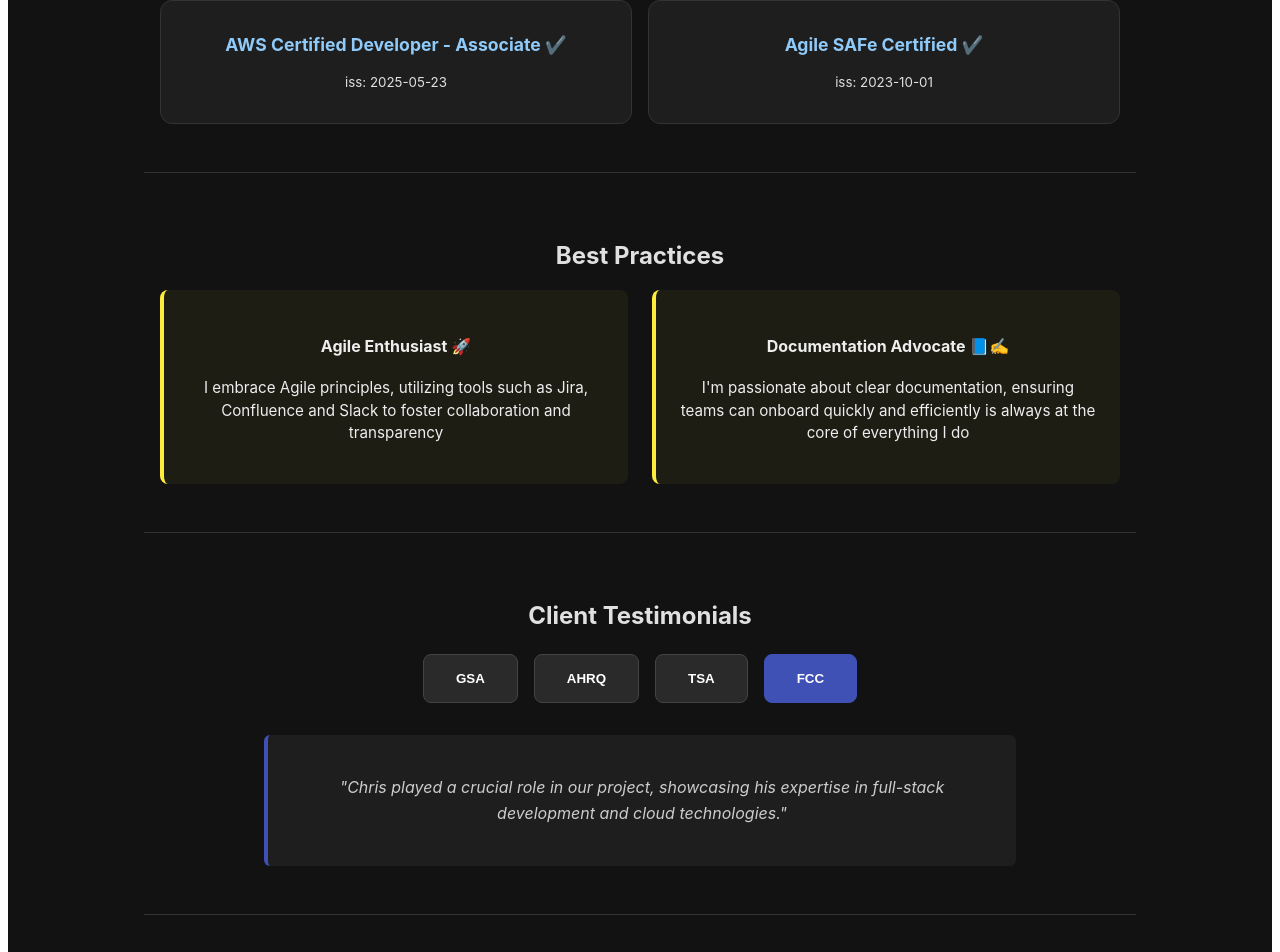
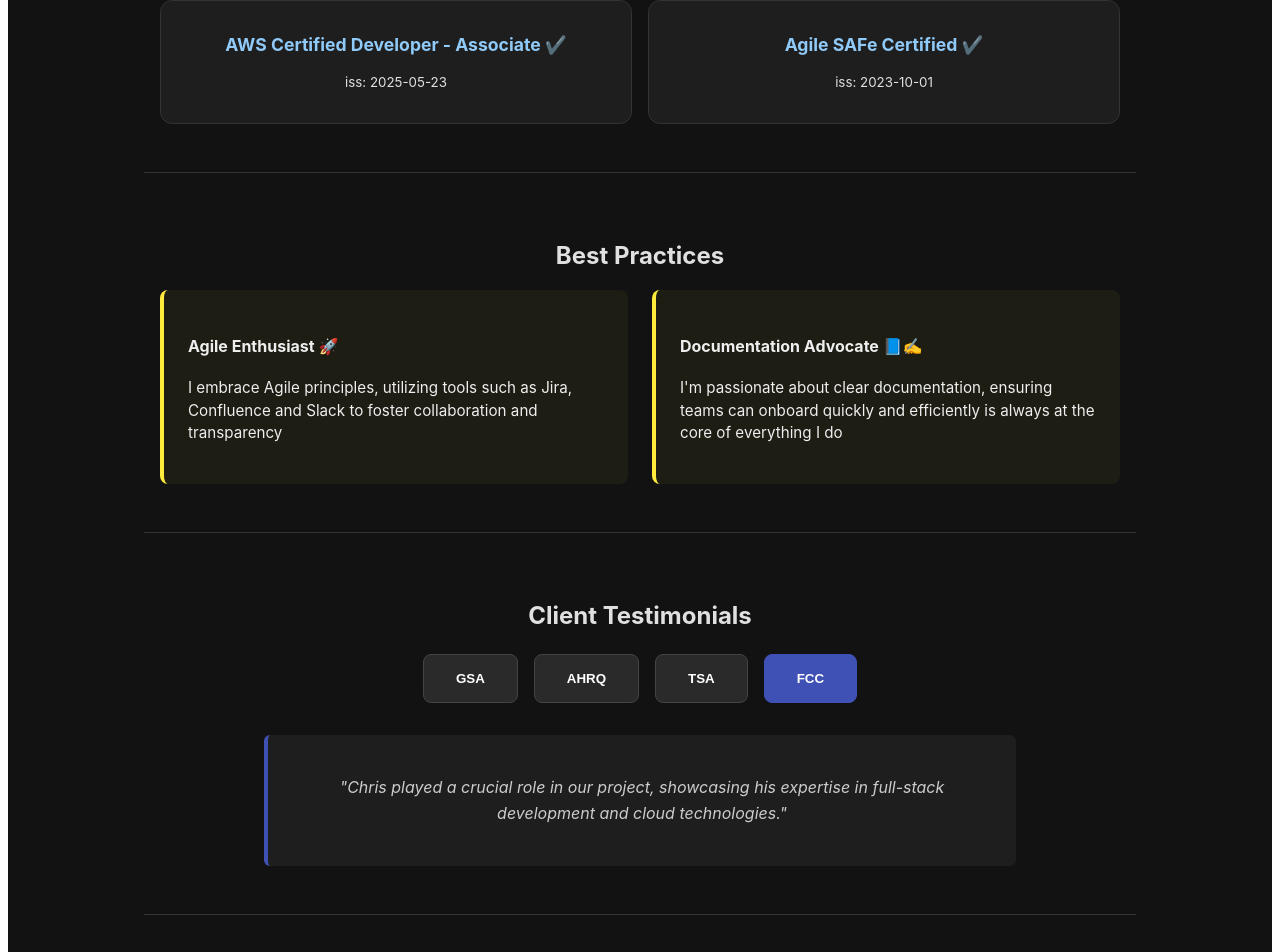
Before and after one commit to LangChris/my-showcase, an Angular app: page /portfolio in a window 1280 px wide. Shown: the part 2032-2984 px from the top of the page. Built offline with nearby package versions, Linux system fonts and the light colour scheme.

Commit message:
best practices component

```diff
--- a/src/app/app.module.ts
+++ b/src/app/app.module.ts
@@ -8,6 +8,7 @@ import { CarouselComponent } from './components/carousel/carousel.component';
 import { FormsModule } from '@angular/forms';
 import { ExperienceComponent } from './sections/experience/experience.component';
 import { CertificationsComponent } from './sections/certifications/certifications.component';
+import { BestPracticesComponent } from './sections/best-practices/best-practices.component';
 
 @NgModule({ declarations: [
         AppComponent,
@@ -16,6 +17,7 @@ import { CertificationsComponent } from './sections/certifications/certification
         CarouselComponent,
         ExperienceComponent,
         CertificationsComponent,
+        BestPracticesComponent,
     ],
     bootstrap: [AppComponent],
     imports: [
--- a/src/app/pages/showcase/showcase.component.html
+++ b/src/app/pages/showcase/showcase.component.html
@@ -45,15 +45,8 @@
   <app-certifications></app-certifications>
 </div>
 
-<div class="section badges" data-aos="fade-up">
-  <h2>Best Practices</h2>
-
-  <div class="tech-grid">
-    <div class="tech-group highlight" *ngFor="let badge of badges">
-      <h4>{{ badge.label }}</h4>
-      <p>{{ badge.description }}</p>
-    </div>
-  </div>
+<div class="section" data-aos="fade-up">
+  <app-best-practices></app-best-practices>
 </div>
 
 <div class="section clients centered" data-aos="fade-up">
--- /dev/null
+++ b/src/app/sections/best-practices/best-practices.component.html
@@ -0,0 +1,10 @@
+<div class="practices">
+  <h2 class="text-center">Best Practices</h2>
+
+  <div class="tech-grid">
+    <div class="tech-group highlight" *ngFor="let practice of practices">
+      <h4>{{ practice.label }}</h4>
+      <p>{{ practice.description }}</p>
+    </div>
+  </div>
+</div>
--- /dev/null
+++ b/src/app/sections/best-practices/best-practices.component.scss
@@ -0,0 +1,39 @@
+.practices {
+
+  .tech-group.highlight {
+    border-left: 4px solid #ffeb3b; // material yellow
+    background-color: rgba(255, 235, 59, 0.05);
+  }
+
+  .tech-grid {
+    display: grid;
+    grid-template-columns: repeat(auto-fit, minmax(260px, 1fr));
+    gap: 1.5rem;
+  }
+
+  .tech-group {
+    background: #1e1e1e;
+    padding: 1.5rem;
+    border-radius: 8px;
+    border-left: 4px solid #3f51b5;
+    color: #eee;
+
+    h3 {
+      font-size: 1.1rem;
+      margin-bottom: 0.5rem;
+      color: #90caf9;
+    }
+
+    p {
+      font-size: 0.95rem;
+      line-height: 1.5;
+    }
+
+    &:hover {
+      background: #2a2a2a;
+      transform: scale(1.02);
+      transition: transform 0.3s ease;
+      box-shadow: 0 4px 8px rgba(0, 0, 0, 0.2);
+    }
+  }
+}
--- /dev/null
+++ b/src/app/sections/best-practices/best-practices.component.ts
@@ -0,0 +1,19 @@
+import { Component } from '@angular/core';
+
+@Component({
+  selector: 'app-best-practices',
+  templateUrl: './best-practices.component.html',
+  styleUrl: './best-practices.component.scss'
+})
+export class BestPracticesComponent {
+practices = [
+    {
+      label: 'Agile Enthusiast 🚀',
+      description: 'I embrace Agile principles, utilizing tools such as Jira, Confluence and Slack to foster collaboration and transparency'
+    },
+    {
+      label: 'Documentation Advocate 📘✍️',
+      description: "I'm passionate about clear documentation, ensuring teams can onboard quickly and efficiently is always at the core of everything I do"
+    },
+  ];
+}
```
Also changed, not shown: 1 other file (tests, documents, lock files or other folders).
